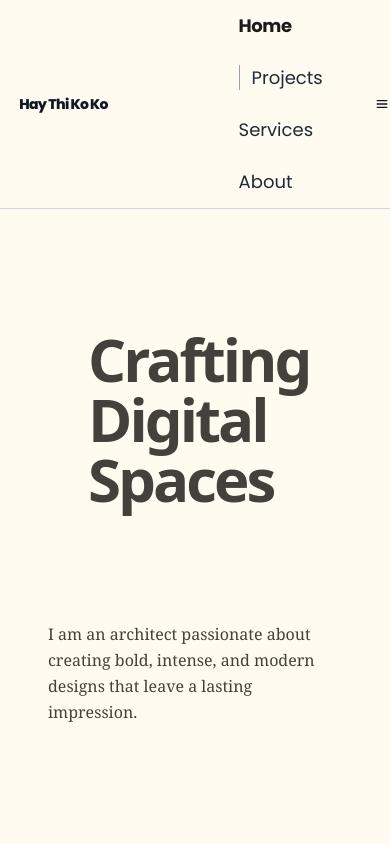
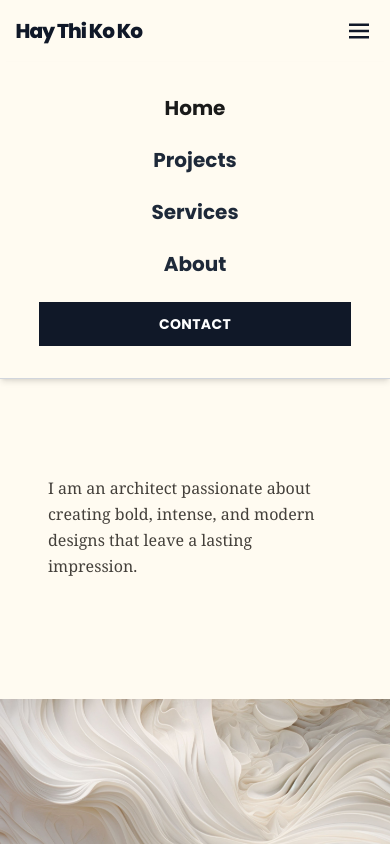
Before and after one commit to kyawzawlwin1/haythikokopage, a React (Vite) app: page / in a window 390 px wide. Both pictures are taken after a click on the label 382 px from the left and 24 px from the top of the page. Shown: the top 844 px of the page. Built offline with nearby package versions, Linux system fonts and the light colour scheme.

Commit message:
feat: fixed mobile aspect

```diff
--- a/src/components/Header.jsx
+++ b/src/components/Header.jsx
@@ -4,80 +4,79 @@ import { BiMenu } from "react-icons/bi";
 
 const Header = () => {
   return (
-    <header className="font-poppins Mono sticky top-0 z-50 bg-[#FFFBF1] w-full deep-black mx-auto border-b border-gray-300">
-      {/* bg-white/10 backdrop-blur-md: mirror effect */}
-      <div className="mx-auto px-1 w-full flex flex-col sm:flex-row relative">
-        {" "}
-        <nav className="flex items-center justify-between w-full px-[4%] py-3 ">
-          <div className="">
-            <a
-              className="
-    font-poppins font-extrabold text-gray-900 text-3xl tracking-tighter cursor-pointer hover:opacity-80 transition-opacity text-sm md:text-3xl"
-            >
+    <header className="font-poppins sticky top-0 z-50 bg-[#FFFBF1] w-full border-b border-gray-300">
+
+      {/* 🌟 CHANGED LINE: အပြင်ဘက်ဆုံး Div မှ flex-col များကို ဖယ်ရှားပြီး relative သီးသန့် ထားရှိခြင်း */}
+      <div className="mx-auto w-full relative">
+
+        {/* 🌟 CHANGED LINE: Nav ကြီးကို flex w-full ပေးပြီး ကလေးများကို items-center နှင့် justify-between ဖြင့် ညှိခြင်း */}
+        <nav className="flex items-center justify-between w-full px-[4%] py-4 relative">
+
+          {/* Logo Section */}
+          <div>
+            <a className="font-poppins font-extrabold text-gray-900 text-xl md:text-3xl tracking-tighter cursor-pointer hover:opacity-80 transition-opacity">
               Hay Thi Ko Ko
             </a>
           </div>
-          <input type="checkbox" className="peer hidden" id="navbar-open"/>
-          <label className="cursor-pointer absolute right-0 md:hidden" htmlFor="" for="navbar-open">
+
+          {/* 🔐 Checkbox controller */}
+          <input type="checkbox" className="peer hidden" id="navbar-open" />
+
+          {/* 🌟 CHANGED LINE: Hamburger Label ကို absolute မသုံးတော့ဘဲ Flex box ထဲတွင် အလိုအလျောက် ညာဘက်သို့ ကပ်စေခြင်း */}
+          <label className="cursor-pointer md:hidden select-none z-50 text-3xl" htmlFor="navbar-open">
             <BiMenu className="text-gray-900" />
           </label>
 
-          {/* Desktop Navigation */}
-          <div className="hidden md:flex ml-auto mr-12 peer-checked:block">
-            <ul className="flex gap-6 flex-col sm:flex-row">
+          {/* =========================================================================
+              💻 DESKTOP NAVIGATION (Laptop/Desktop View တွင်သာ ပေါ်မည့် သန့်ရှင်းသော Menu)
+              ========================================================================= */}
+          {/* 🌟 CHANGED LINE: peer-checked:block ကို ဖယ်ရှားပြီး Desktop အတွက် သီးသန့် hidden md:flex စနစ် သုံးထားခြင်း */}
+          <div className="hidden md:flex items-center ml-auto mr-12">
+            <ul className="flex gap-8 items-center">
               <li>
-                <Link
-                  href="/"
-                  className="
-    text-[#1a1a1a] font-bold tracking-tight
-    hover:text-[#333333]
-
-    transition-all duration-300 text-lg"
-                >
+                <Link href="/" className="text-[#1a1a1a] font-bold tracking-tight hover:text-gray-500 transition-all duration-300 text-lg">
                   Home
                 </Link>
               </li>
               <li>
-                <Link
-                  className="text-gray-800 text-lg border-l border-gray-400 pl-3"
-                  href="/Projects"
-                >
+                <Link href="/Projects" className="text-gray-800 text-lg border-l border-gray-400 pl-3 hover:text-gray-500 transition-all">
                   Projects
                 </Link>
               </li>
               <li>
-                <Link className="text-gray-800 text-lg" href="/services">
+                <Link href="/services" className="text-gray-800 text-lg hover:text-gray-500 transition-all">
                   Services
                 </Link>
               </li>
               <li>
-                <Link className="text-gray-800 text-lg" href="/about">
+                <Link href="/about" className="text-gray-800 text-lg hover:text-gray-500 transition-all">
                   About
                 </Link>
               </li>
             </ul>
           </div>
 
-          <button
-            className="
+          {/* Desktop Contact Button */}
+          <div className="hidden md:block">
+            <button className="bg-gray-900 text-stone-300 font-bold px-7 py-3 transition-all duration-300 hover:bg-stone-900 hover:text-white active:scale-95 focus:outline-none">
+              Contact
+            </button>
+          </div>
 
-  bg-gray-900 backdrop-blur-lg
-  text-stone-300 font-bold px-7 py-3
+          {/* =========================================================================
+              📱 MOBILE DROPDOWN MENU (ဖုန်းတွင် ☰ နှိပ်မှ အပေါ်ကနေ Overlay အဖြစ် လျှောခနဲ ပွင့်လာမည့် စနစ်)
+              ========================================================================= */}
+          {/* 🌟 CHANGED LINE: အစ်ကို့ရဲ့ မူရင်းကုဒ်တွင် မပါဝင်သေးသော Mobile Dropdown သီးသန့် Container Box ကို ထည့်သွင်းခြင်း */}
+          <div className="absolute top-[100%] left-0 w-full bg-[#FFFBF1] hidden peer-checked:flex flex-col items-center space-y-6 py-8 border-b border-gray-300 md:hidden z-40 shadow-md">
+            <Link href="/"><a className="text-[#1a1a1a] font-bold text-xl hover:opacity-60">Home</a></Link>
+            <Link href="/Projects"><a className="text-gray-800 font-bold text-xl hover:opacity-60">Projects</a></Link>
+            <Link href="/services"><a className="text-gray-800 font-bold text-xl hover:opacity-60">Services</a></Link>
+            <Link href="/about"><a className="text-gray-800 font-bold text-xl hover:opacity-60">About</a></Link>
+            <button className="bg-gray-900 text-white font-bold px-10 py-3 tracking-wide uppercase text-sm w-[80%]">
+              Contact
+            </button>
+          </div>
 
-
-  transition-all duration-300
- hover:bg-stone-900
-  hover:border-black/20
-  hover:shadow-[0_8px_20px_rgba(0,0,0,0.1)]
-  hover:scale-105
-hover:text-white
-  /* Focus & Active */
-  focus:outline-none focus:ring-2 focus:ring-black/10
-  active:scale-95 hidden md:block
-"
-          >
-            Contact
-          </button>
         </nav>
       </div>
     </header>
--- a/src/components/navbar.jsx
+++ b/src/components/navbar.jsx
@@ -1,54 +1,20 @@
-import React, { useState } from "react";
+import React from "react";
 
-const Navbar = () => {
-  // 🌟 ဖုန်းမှာ Menu ပွင့်/ပိတ်တာကို ထိန်းချုပ်မည့် State ဖြစ်ပါတယ်ရှင်
-  const [isOpen, setIsOpen] = useState(false);
-
+const navbar = () => {
   return (
-    <nav className="flex justify-between items-center p-6 bg-[#FAF6EE]">
-      {/* 👑 Logo ပိုင်း */}
-      <div className="text-xl font-bold font-serif">HAY THI KO KO</div>
-
-      {/* 💻 Desktop Menu: ကွန်ပျူတာမှာပဲ ပြပြီး (md:flex)၊ ဖုန်းမှာ ဖျောက်ထားမည် (hidden) */}
-      <div className="hidden md:flex items-center space-x-8 font-serif">
-        <a href="#home">Home</a>
-        <a href="#about">About</a>
-        <a href="#projects">Projects</a>
-        <button className="bg-black text-white py-2 px-5 rounded">
-          Contact
-        </button>
-      </div>
-
-      {/* 📱 Mobile Hamburger Button: ဖုန်းမှာပဲ ပြပြီး (flex)၊ ကွန်ပျူတာမှာ ဖျောက်မည် (md:hidden) */}
-      <div className="md:hidden flex items-center">
-        <button
-          onClick={() => setIsOpen(!isOpen)}
-          className="text-2xl focus:outline-none"
-        >
-          {isOpen ? "✕" : "☰"}{" "}
-          {/* Open ဖြစ်ရင် အမြှောက်လက္ခဏာပြပြီး၊ ပိတ်ရင် မျဉ်း ၃ ကြောင်းပြမည် */}
-        </button>
-      </div>
-
-      {/* 📱 Mobile Dropdown Menu: isOpen True ဖြစ်မှ ဖုန်း Screen ထဲတွင် အောက်သို့ ပွင့်ကျလာမည် */}
-      {isOpen && (
-        <div className="absolute top-20 left-0 w-full bg-[#FAF6EE] flex flex-col items-center space-y-6 py-6 border-t md:hidden font-serif shadow-md z-50">
-          <a href="#home" onClick={() => setIsOpen(false)}>
-            Home
-          </a>
-          <a href="#about" onClick={() => setIsOpen(false)}>
-            About
-          </a>
-          <a href="#projects" onClick={() => setIsOpen(false)}>
-            Projects
-          </a>
-          <button className="bg-black text-white py-2 px-6 rounded">
-            Contact
-          </button>
+    <>
+      <nav>
+        <div>
+          {/* logo section */}
+          <div>Hay thi ko ko</div>
+          {/* menu section */}
+          {/* icons section */}
+          {/* mobile hamburger menu section */}
         </div>
-      )}
-    </nav>
+      </nav>
+      {/* mobile side bar section */}
+    </>
   );
 };
 
-export default Navbar;
+export default navbar;
```
